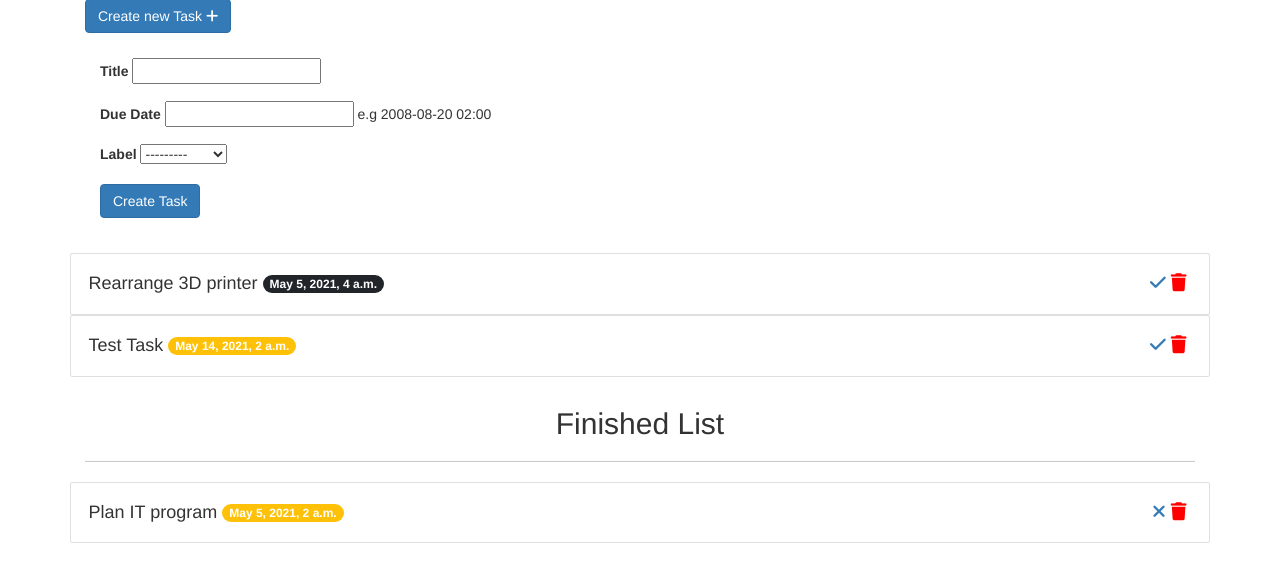
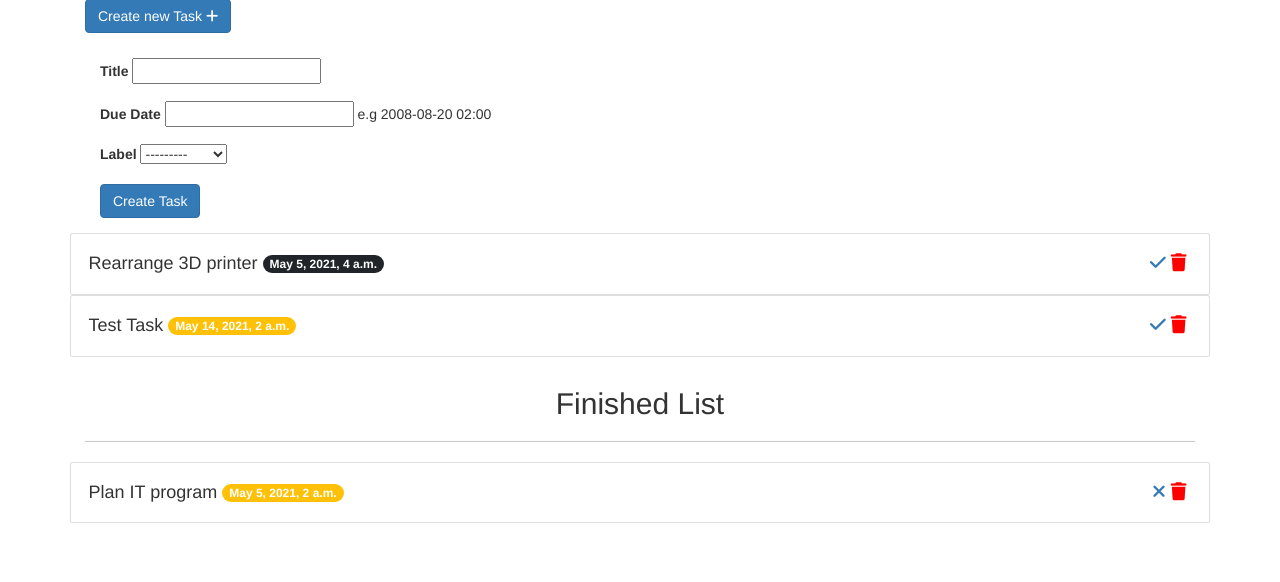
Before and after one commit to danielsumah/NOTEPAD-APP-V2, a Django app: page / in a window 1280 px wide. Shown: the part 188-770 px from the top of the page. Run offline with Django 3.2, Linux system fonts and the light colour scheme; data comes from the database, SQL or seed files in the repository; some libraries are stand-ins or nearby versions.

Commit message:
Update note_list.html

```diff
--- a/notes/templates/note_list.html
+++ b/notes/templates/note_list.html
@@ -8,7 +8,7 @@
     <hr>
 
 
-    <div class="panel-group">
+    <div>
         <div>
             <h4>
                 <a class="btn btn-primary" style="color: white;">
```
